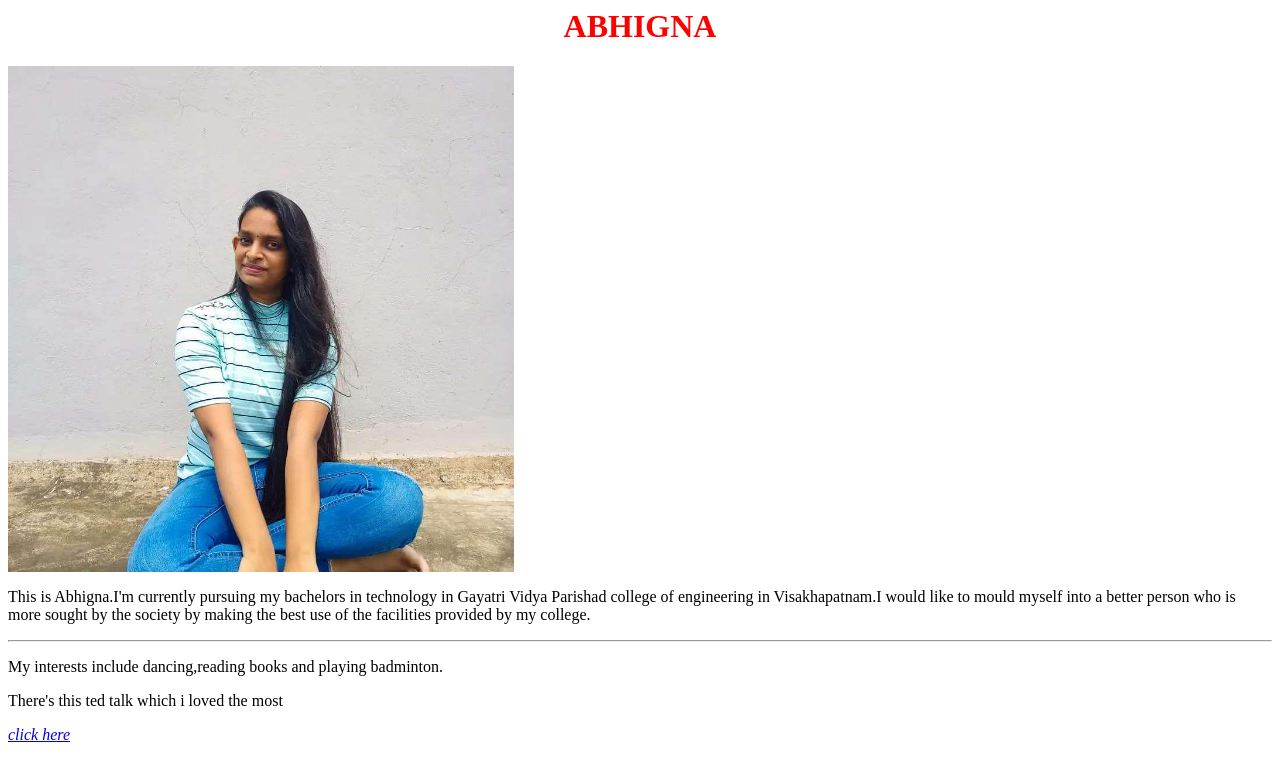
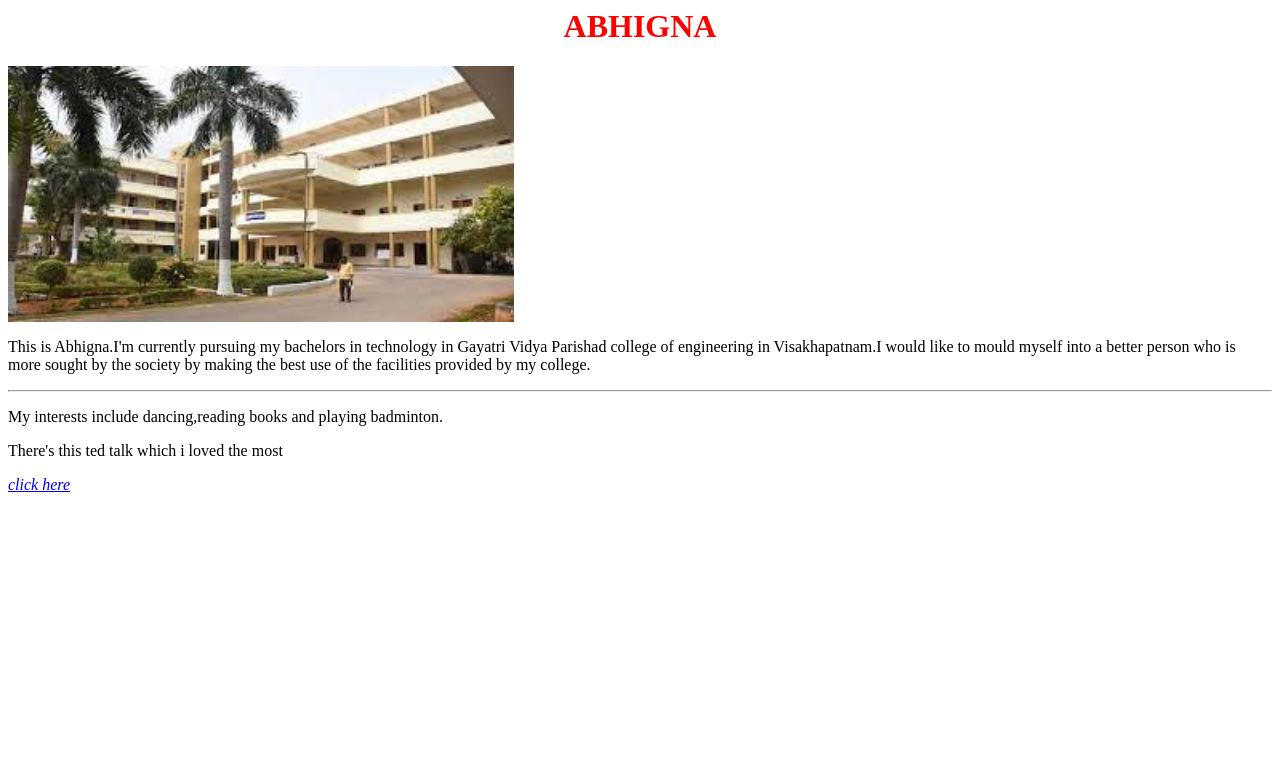
Before and after one commit to abhignagottumukkala/myweb, a plain HTML site: page index.html in a window 1280 px wide. Drawn offline with Linux system fonts and the light colour scheme.

Commit message:
sample website

```diff
--- a/index.html
+++ b/index.html
@@ -4,7 +4,7 @@
 	</head>
 	<body>
 	<h1 style="color:red; font-family:algerian;"> <center> ABHIGNA </center></h1>
-	<img width="40%" src="abhi.jpg" align="center">
+	<img width="40%" src="gayatri.jpg">
 	<p>This is Abhigna.I'm currently pursuing my bachelors in technology in Gayatri Vidya Parishad college of engineering in Visakhapatnam.I would like to mould myself into a better person who is more sought by the society by making the best use of the facilities provided by my college.</p>
 	<hr>
 	<p>My interests include dancing,reading books and playing badminton.</p>
```
Also changed, not shown: gayatri.jpg (added).
